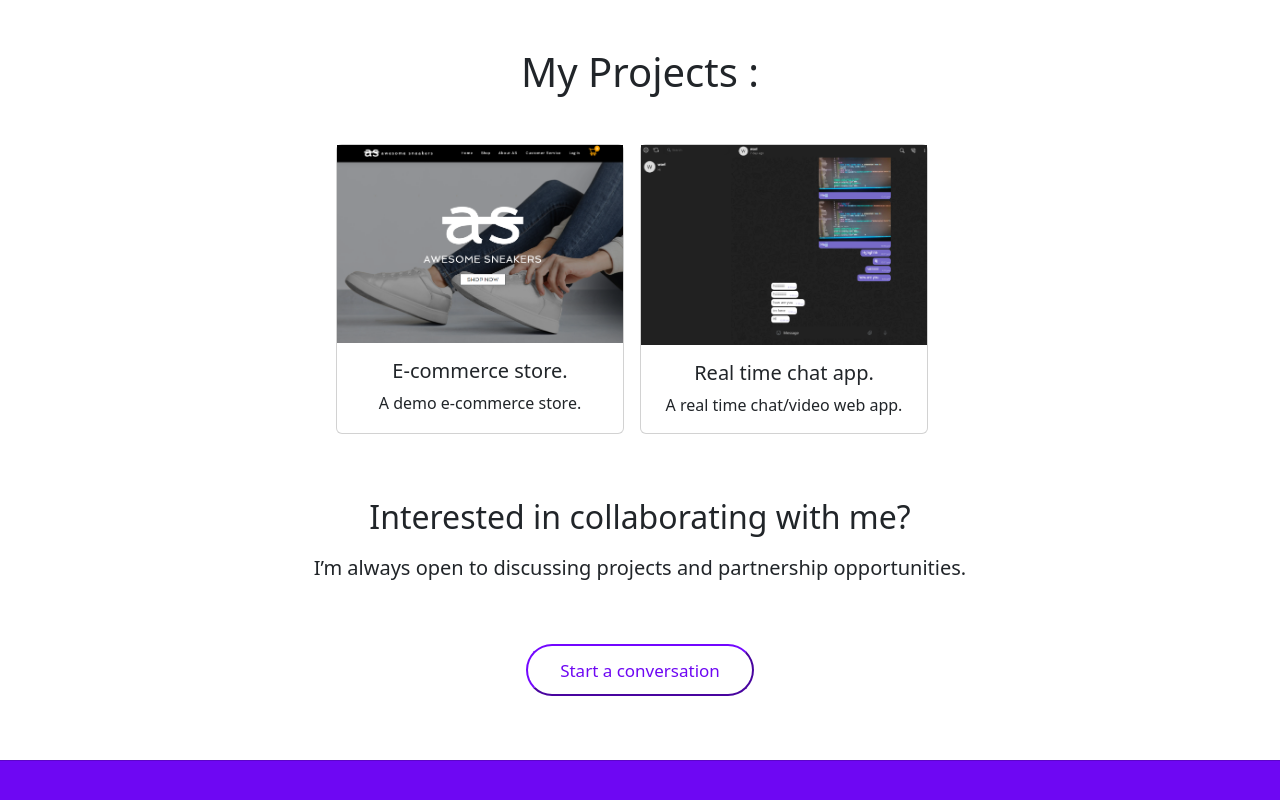
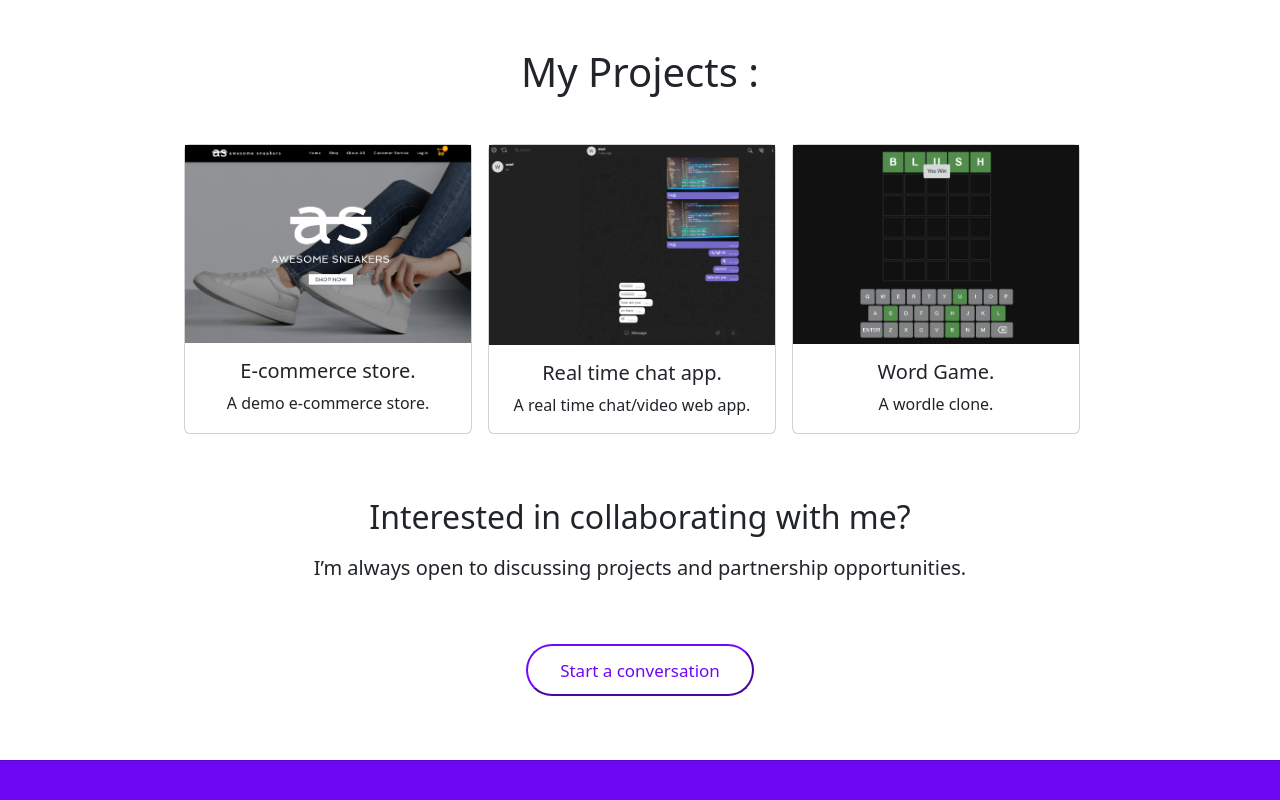
Before and after one commit to waelhamzee/portfolio, a React (Create React App) app: page / in a window 1280 px wide. Shown: the part 2558-3358 px from the top of the page. Built offline with nearby package versions, Linux system fonts and the light colour scheme.

Commit message:
added wordle

```diff
--- a/src/App.js
+++ b/src/App.js
@@ -164,7 +164,6 @@ function App() {
                 My Projects :
               </CardTitle>
               <CardBody className="card-body-helper-2">
-                {/* <div href="https://waelhamze.netlify.app"> */}
                 <Card
                   className="card-helper-3"
                   onClick={() =>
@@ -177,8 +176,6 @@ function App() {
                     <CardText>A demo e-commerce store.</CardText>
                   </CardBody>
                 </Card>
-                {/* </div> */}
-                {/* <div href="https://react-telegram-clone.netlify.app"> */}
                 <Card
                   className="card-helper-3"
                   onClick={() =>
@@ -191,7 +188,18 @@ function App() {
                     <CardText>A real time chat/video web app.</CardText>
                   </CardBody>
                 </Card>
-                {/* </div> */}
+                <Card
+                  className="card-helper-3"
+                  onClick={() =>
+                    (window.open("https://wordle-is-cloned.netlify.app/"))
+                  }
+                >
+                  <img alt="Sample" src={require("./images/wordle.png")} />
+                  <CardBody>
+                    <CardTitle tag="h5">Word Game.</CardTitle>
+                    <CardText>A wordle clone.</CardText>
+                  </CardBody>
+                </Card>
               </CardBody>
             </Card>
             <Card
```
Also changed, not shown: src/images/wordle.png (added).
